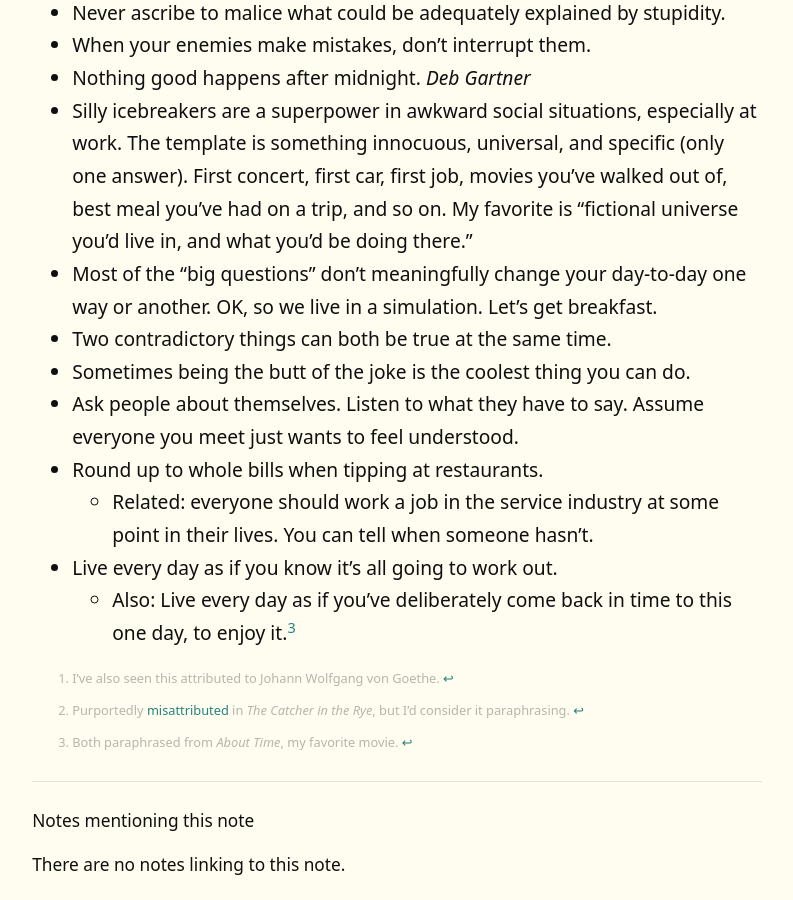
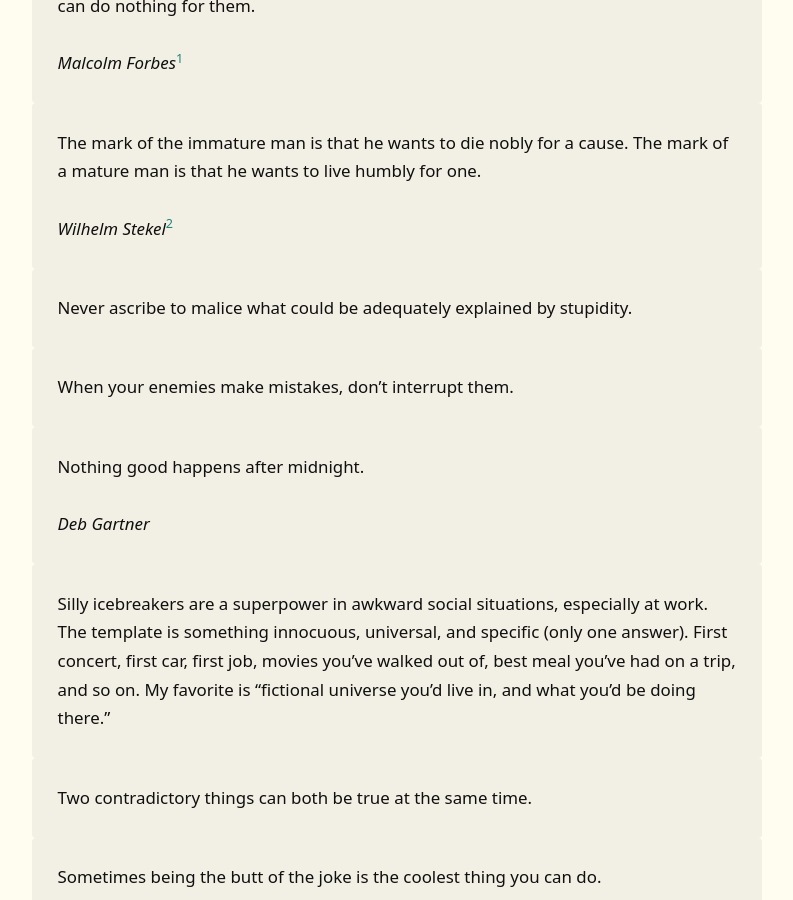
Before and after one commit to conmas/site, a Jekyll site: the page built from _notes/wisdoms.md, in a window 1280 px wide and 900 px high, scrolled down 714 px. Shown: the whole window, without its empty margins (243-1036 px from the left). Built offline with Jekyll 4.4.1, drawn with Linux system fonts in a browser that asks for light colours.

Commit message:
Update wisdoms.md

```diff
--- a/_notes/wisdoms.md
+++ b/_notes/wisdoms.md
@@ -9,21 +9,31 @@ Here I collect a list of “wisdoms” I’ve picked up throughout my life. This
 
 These are meaningful, insightful, helpful, interesting, or funny to *me*, but your mileage may vary. They’re quotes, phrases, or ideas I think about often, and they’re loosely organized. Attributions to the author noted where known or applicable. The project is never finished.
 
-- Nothing endures but change. *Heraclitus*
-- You can easily judge the character of others by how they treat those who they think can do nothing for them. *Malcolm Forbes*[^1]
-- The mark of the immature man is that he wants to die nobly for a cause. The mark of a mature man is that he wants to live humbly for one. *Wilhelm Stekel*[^2]
-- Never ascribe to malice what could be adequately explained by stupidity.
-- When your enemies make mistakes, don’t interrupt them.
-- Nothing good happens after midnight. *Deb Gartner*
-- Silly icebreakers are a superpower in awkward social situations, especially at work. The template is something innocuous, universal, and specific (only one answer). First concert, first car, first job, movies you've walked out of, best meal you've had on a trip, and so on. My favorite is "fictional universe you'd live in, and what you'd be doing there."
-- Most of the "big questions" don't meaningfully change your day-to-day one way or another. OK, so we live in a simulation. Let's get breakfast.
-- Two contradictory things can both be true at the same time.
-- Sometimes being the butt of the joke is the coolest thing you can do.
-- Ask people about themselves. Listen to what they have to say. Assume everyone you meet just wants to feel understood.
-- Round up to whole bills when tipping at restaurants.
-	- Related: everyone should work a job in the service industry at some point in their lives. You can tell when someone hasn’t.
-- Live every day as if you know it's all going to work out.
-	- Also: Live every day as if you've deliberately come back in time to this one day, to enjoy it.[^3]
+> Nothing endures but change. <br><br> *Heraclitus*
+
+> You can easily judge the character of others by how they treat those who they think can do nothing for them. <br><br> *Malcolm Forbes*[^1]
+
+> The mark of the immature man is that he wants to die nobly for a cause. The mark of a mature man is that he wants to live humbly for one. <br><br> *Wilhelm Stekel*[^2]
+
+> Never ascribe to malice what could be adequately explained by stupidity.
+
+> When your enemies make mistakes, don’t interrupt them.
+
+> Nothing good happens after midnight. <br><br> *Deb Gartner*
+
+> Silly icebreakers are a superpower in awkward social situations, especially at work. The template is something innocuous, universal, and specific (only one answer). First concert, first car, first job, movies you've walked out of, best meal you've had on a trip, and so on. My favorite is "fictional universe you'd live in, and what you'd be doing there."
+
+> Two contradictory things can both be true at the same time.
+
+> Sometimes being the butt of the joke is the coolest thing you can do.
+
+> Ask people about themselves. Listen to what they have to say. Assume everyone you meet just wants to feel understood.
+
+> Round up to whole bills when tipping at restaurants.
+>> Related: everyone should work a job in the service industry at some point in their lives. You can tell when someone hasn’t.
+
+> Live every day as if you know it's all going to work out.
+>> Also: Live every day as if you've deliberately come back in time to this one day, to enjoy it.[^3]
 
 [^1]: I’ve also seen this attributed to Johann Wolfgang von Goethe.
 [^2]: Purportedly [misattributed](https://en.wikiquote.org/wiki/Wilhelm_Stekel#Misattributed) in *The Catcher in the Rye*, but I’d consider it paraphrasing.
```
